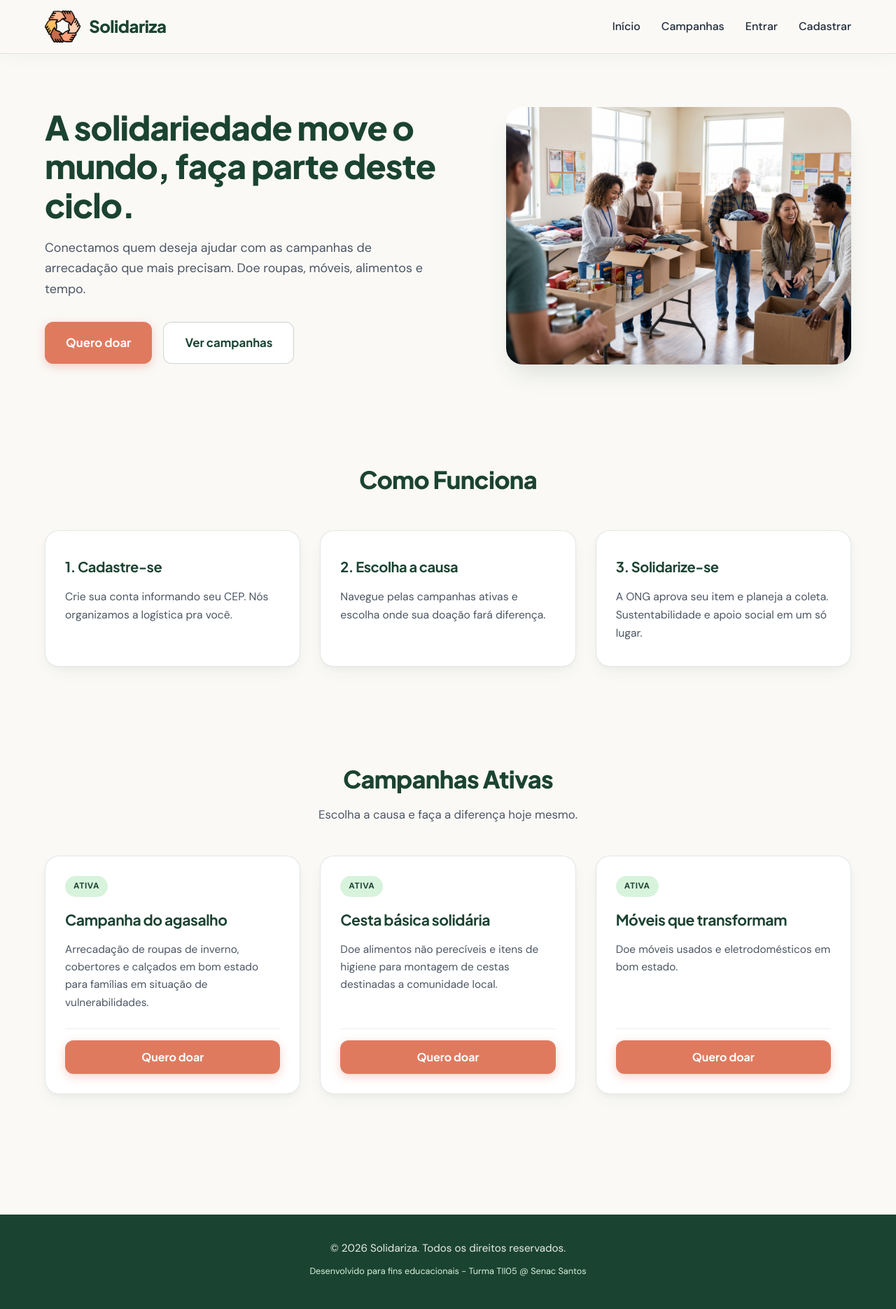
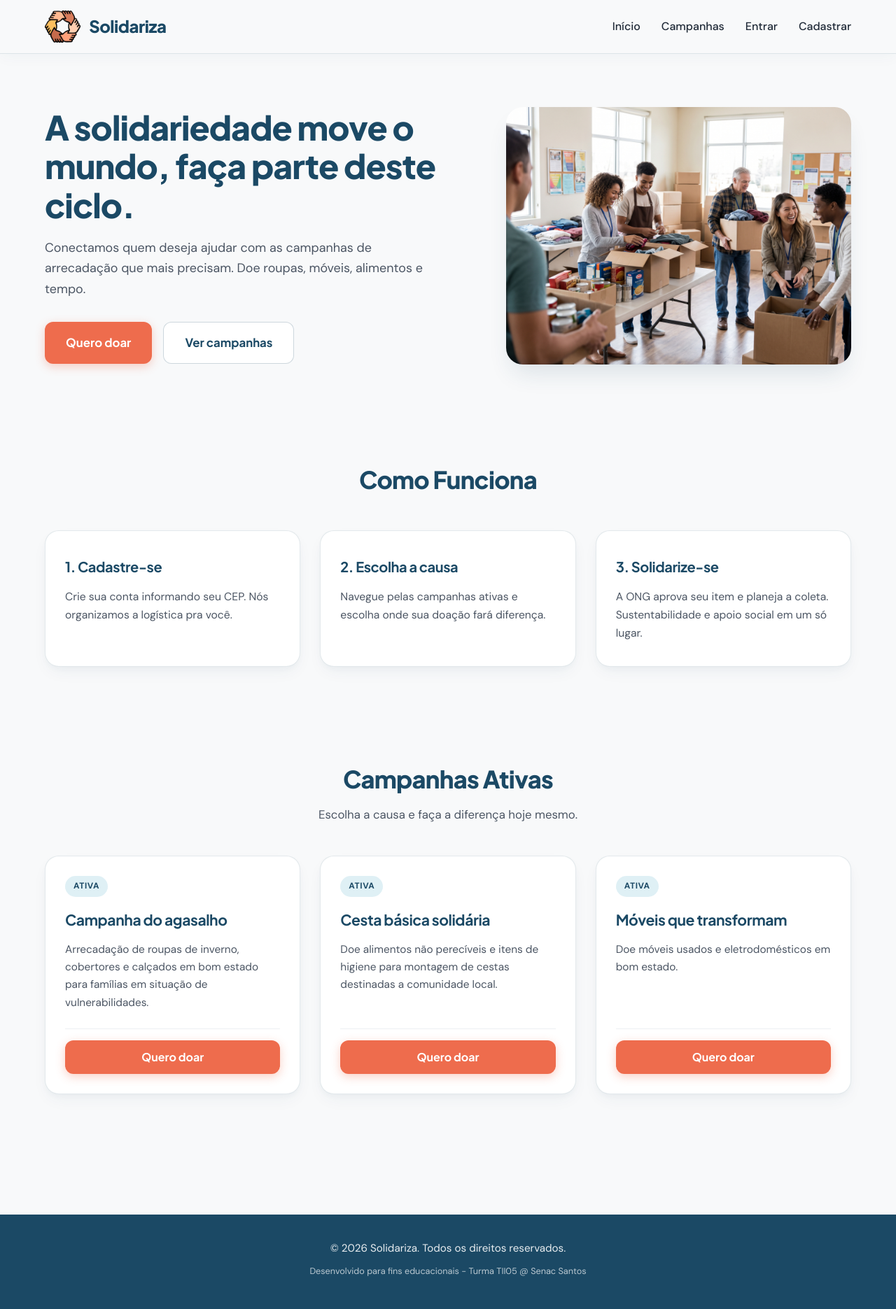
Before and after one commit to victorfprieto/UC07_TII05, a PHP site: page / in a window 1280 px wide. Shown: the whole page at 70% size. Run offline with PHP 8.4, Linux system fonts and the light colour scheme.

Commit message:
update Projeto Solidariza
Ajuste na identidade visual do projeto.

```diff
--- a/Projeto Solidariza/assets/css/style.css
+++ b/Projeto Solidariza/assets/css/style.css
@@ -5,22 +5,22 @@
 
 :root {
     /* Paleta Principal */
-    --cor-primaria: #1B4332;
-    --cor-primaria-hover: #122E22;
-    --cor-destaque: #E07A5F;
-    --cor-destaque-hover: #C85A3F;
-    --cor-fundo-card: #D8F3DC;
+    --cor-primaria: #1B4965;
+    --cor-primaria-hover: #123348;
+    --cor-destaque: #EE6C4D;
+    --cor-destaque-hover: #D85535;
+    --cor-fundo-card: #62B6CB;
 
     /* Cores Neutras */
     --cor-texto: #1F2937;
     --cor-texto-claro: #4B5563;
-    --cor-fundo-site: #FAF9F6;
+    --cor-fundo-site: #F8F9FA;
     --cor-branco: #FFFFFF;
 
     /* Estilos Visuais */
-    --borda-padrao: 1px solid rgba(27, 67, 50, 0.12);
-    --sombra-leve: 0 10px 25px -5px rgba(27, 67, 50, 0.06), 0 4px 10px -2px rgba(27, 67, 50, 0.04);
-    --sombra-hover: 0 20px 35px -10px rgba(27, 67, 50, 0.14);
+    --borda-padrao: 1px solid rgba(27, 73, 101, 0.12);
+    --sombra-leve: 0 10px 25px -5px rgba(27, 73, 101, 0.06), 0 4px 10px -2px rgba(27, 73, 101, 0.04);
+    --sombra-hover: 0 20px 35px -10px rgba(27, 73, 101, 0.14);
 
     /* Tipografia */
     --fonte-principal: 'DM Sans', sans-serif;
@@ -66,10 +66,10 @@ ul {
 3. CABEÇALHO E NAVEGAÇÃO (NAVBAR) - CONSOLIDADO
    ========================================================================== */
 .cabecalho-principal {
-    background-color: rgba(250, 249, 246, 0.9);
+    background-color: rgba(248, 249, 250, 0.9);
     backdrop-filter: blur(12px);
     border-bottom: var(--borda-padrao);
-    box-shadow: 0 4px 20px rgba(27, 67, 50, 0.04);
+    box-shadow: 0 4px 20px rgba(27, 73, 101, 0.04);
     position: sticky;
     top: 0;
     z-index: 100;
@@ -129,14 +129,13 @@ ul {
     border-radius: 12px;
     font-family: var(--fonte-titulo);
     font-weight: 700;
-    box-shadow: 0 4px 14px rgba(224, 122, 95, 0.32);
+    box-shadow: 0 4px 14px rgba(238, 108, 77, 0.32);
     transition: background-color 0.25s ease, transform 0.2s ease, box-shadow 0.25s ease;
 }
 
 .btn-sustentavel:hover {
     background-color: var(--cor-destaque-hover);
-    transform: translateY(-2px);
-    box-shadow: 0 6px 20px rgba(224, 122, 95, 0.42);
+    box-shadow: 0 6px 20px rgba(238, 108, 77, 0.42);
 }
 
 .btn-secundario {
@@ -146,7 +145,7 @@ ul {
     background-color: var(--cor-branco);
     color: var(--cor-primaria);
     padding: 11px 22px;
-    border: 1.5px solid rgba(27, 67, 50, 0.22);
+    border: 1.5px solid rgba(27, 73, 101, 0.22);
     border-radius: 12px;
     font-family: var(--fonte-titulo);
     font-weight: 700;
@@ -154,10 +153,9 @@ ul {
 }
 
 .btn-secundario:hover {
-    background-color: var(--cor-fundo-card);
+    background-color: rgba(98, 182, 203, 0.15);
     border-color: var(--cor-primaria);
     color: var(--cor-primaria-hover);
-    transform: translateY(-2px);
 }
 
 .btn-grande {
@@ -256,7 +254,6 @@ ul {
 
 .card:hover {
     box-shadow: var(--sombra-hover);
-    transform: translateY(-6px);
     border-color: var(--cor-destaque);
 }
 
@@ -290,7 +287,7 @@ ul {
 }
 
 .rodape-conteudo small {
-    color: var(--cor-fundo-card);
+    color: rgba(255, 255, 255, 0.7);
 }
 
 /* ==========================================================================
@@ -426,7 +423,6 @@ ul {
 }
 
 .card-campanha:hover {
-    transform: translateY(-6px);
     box-shadow: var(--sombra-hover);
     border-color: var(--cor-destaque);
 }
@@ -442,7 +438,7 @@ ul {
 }
 
 .badge-status.ativa {
-    background-color: var(--cor-fundo-card);
+    background-color: rgba(98, 182, 203, 0.2);
     color: var(--cor-primaria);
 }
 
@@ -463,7 +459,7 @@ ul {
 .rodape-card {
     width: 100%;
     padding-top: 16px;
-    border-top: 1px solid rgba(27, 67, 50, 0.08);
+    border-top: 1px solid rgba(27, 73, 101, 0.08);
 }
 
 .btn-bloco {
@@ -482,7 +478,7 @@ ul {
     justify-content: center;
     align-items: flex-start;
     padding: 50px 20px;
-    min-height: 75vh; /* Garante que o rodapé fique empurrado para baixo */
+    min-height: 75vh;
 }
 
 .card-form {
@@ -491,11 +487,10 @@ ul {
     border-radius: 12px;
     padding: 40px;
     width: 100%;
-    max-width: 650px; /* Largura ideal para o formulário de cadastro */
+    max-width: 650px;
     box-shadow: var(--sombra-leve);
 }
 
-/* Modificador para deixar a caixa de Login mais compacta */
 .card-form-pequeno {
     max-width: 450px;
 }
@@ -511,12 +506,11 @@ ul {
     margin-bottom: 8px;
 }
 
-.cabecalho-form p {
+.cabecal-form p {
     color: var(--cor-texto-claro);
     font-size: 0.95rem;
 }
 
-/* Estilização do Fieldset e Legend */
 .grupo-secao {
     border: none;
     border-top: var(--borda-padrao);
@@ -531,7 +525,6 @@ ul {
     padding-right: 12px;
 }
 
-/* Container de cada par Label + Input */
 .grupo-input {
     display: flex;
     flex-direction: column;
@@ -557,11 +550,10 @@ ul {
     transition: border-color 0.2s ease, box-shadow 0.2s ease;
 }
 
-/* Feedback visual de foco (IHC / Acessibilidade) */
 .grupo-input input:focus {
     outline: none;
     border-color: var(--cor-primaria);
-    box-shadow: 0 0 0 3px var(--cor-fundo-card); /* Halo verde sálvia suave */
+    box-shadow: 0 0 0 3px rgba(98, 182, 203, 0.25);
 }
 
 .texto-ajuda {
@@ -570,7 +562,6 @@ ul {
     margin-top: 5px;
 }
 
-/* Grid de 2 colunas para campos lado a lado (ex: Cidade e UF) */
 .linha-dupla {
     display: grid;
     grid-template-columns: 1fr 1fr;
@@ -595,14 +586,13 @@ ul {
     text-decoration: underline;
 }
 
-/* Responsividade dos formulários no celular */
 @media (max-width: 768px) {
     .card-form {
         padding: 25px 20px;
     }
 
     .linha-dupla {
-        grid-template-columns: 1fr; /* Empilha os campos em 1 coluna no mobile */
+        grid-template-columns: 1fr;
         gap: 0;
     }
 }
```
Lines whose indentation alone changed are shown as unchanged.
